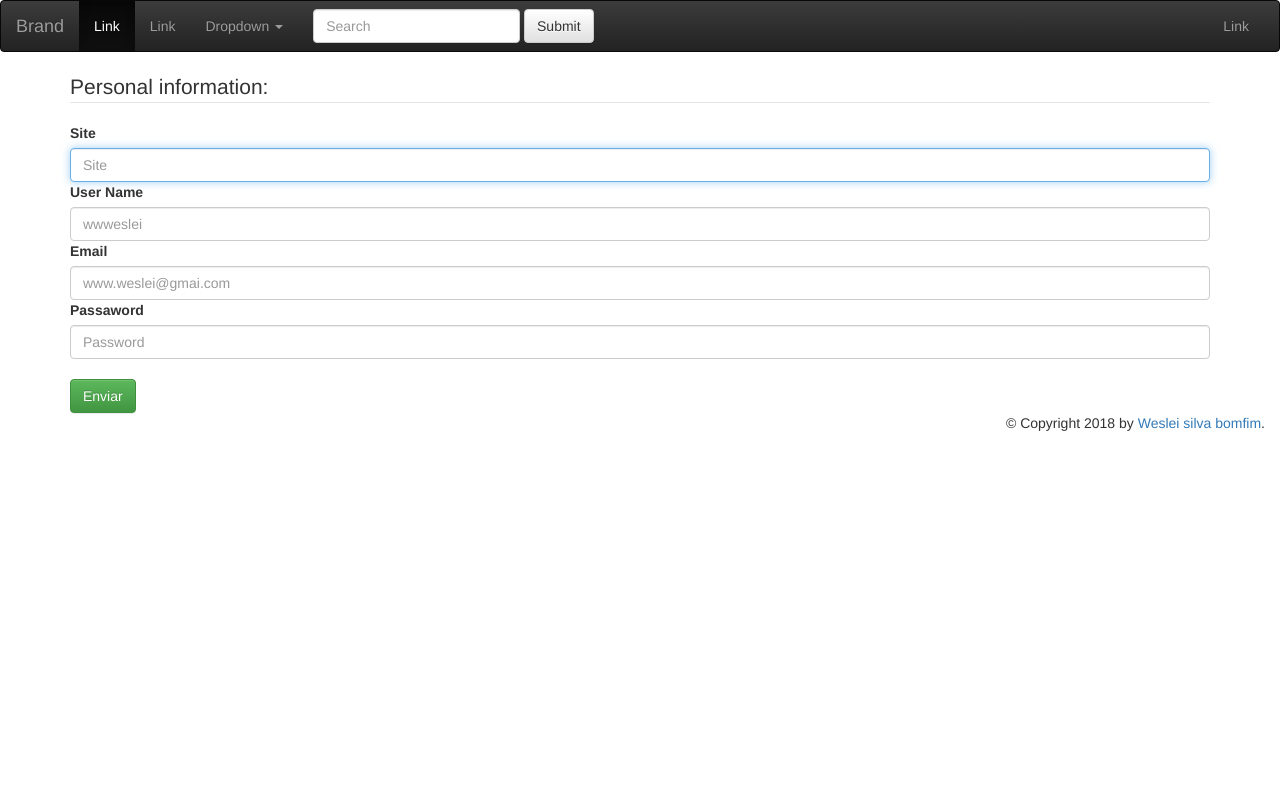
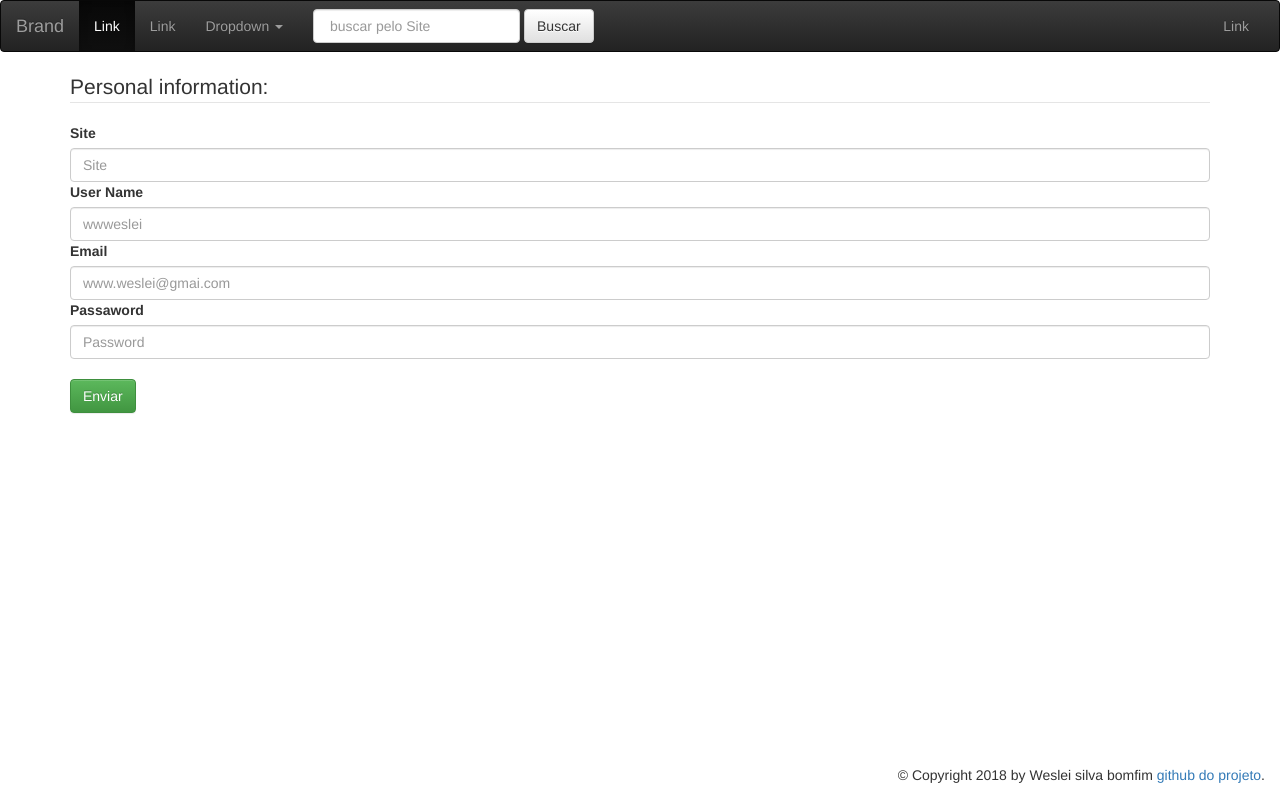
Before and after one commit to wwweslei/FlaskProject, a Flask app: page / in a window 1280 px wide. Run offline with Flask 2, Linux system fonts and the light colour scheme; some libraries are stand-ins or nearby versions.

Commit message:
implementacão do form de buscas

```diff
--- a/myapp.py
+++ b/myapp.py
@@ -1,8 +1,8 @@
 from flask import Flask, render_template, flash
 from wtforms import StringField, PasswordField
 from wtforms.validators import DataRequired
+from flask_sqlalchemy import SQLAlchemy
 from flask_wtf import FlaskForm
-from flask_sqlalchemy import SQLAlchemy
 from datetime import datetime
 
 
@@ -10,18 +10,14 @@ app = Flask("FlaskProject")
 app.config['SQLALCHEMY_TRACK_MODIFICATIONS'] = False
 app.config['SECRET_KEY'] = 'ImU4MjczZmFhMzkZWUzMT'
 app.config['SQLALCHEMY_DATABASE_URI'] = 'sqlite:///storage.db'
+db = SQLAlchemy(app)
 app.debug = True
-db = SQLAlchemy(app)
-
-
-@app.route("/index")
-def index():
-    return render_template("index.html")
 
 
 @app.route('/', methods=('GET', 'POST'))
 def password_form():
     form = FormPassword()
+    formSearch = FormSearch()
     model = db_sites
     if form.validate_on_submit():
         db.session.add(model(form.site.data, form.username.data,
@@ -31,7 +27,18 @@ def password_form():
             flash("Seus dados foram salvos")
         except:
             flash("Site já registrado")
-    return render_template('form.html', form=form)
+    elif formSearch.validate_on_submit():
+        _requests = formSearch.siteSearch.data
+        search_model = model.query.filter_by(db_site=_requests).first()
+        print(search_model.db_site, search_model.db_password)
+        return render_template('index.html', form=form, formSearch=formSearch,
+                               resp=search_model)
+
+    return render_template('form.html', form=form, formSearch=formSearch)
+
+
+class FormSearch(FlaskForm):
+    siteSearch = StringField('Site', validators=[DataRequired()])
 
 
 class FormPassword(FlaskForm):
@@ -65,6 +72,11 @@ class db_sites(db.Model):
     def __repr__(self):
         return '<DB Site %r>' % self.site
 
+    def __getitem__(self, position):
+        self.lista = [self.db_site, self.db_username, self.db_email,
+                      self.db_password, self.db_date]
+        return self.lista[position]
+
 
 if __name__ == '__main__':
     app.run(port=8000, host="0.0.0.0")
--- a/static/css/style.css
+++ b/static/css/style.css
@@ -1,4 +1,6 @@
-#footer{
-    text-align: right;
-    margin-right: 30px;
+#footer {
+    position: absolute;
+    bottom: 0;
+    right: 0;
+    padding: 15px 15px 15px 15px;
 }
--- a/templates/base.html
+++ b/templates/base.html
@@ -5,7 +5,7 @@
     {% block head %}
     <title>{% block title %}Flask!{% endblock title %} </title>
     <meta charset="UTF-8">
-    <!--<link href="static/css/style.css" rel="stylesheet">-->
+    <link href="static/css/style.css" rel="stylesheet">
     <meta name="viewport" content="width=device-width, initial-scale=1">
     <link rel="stylesheet" href="//maxcdn.bootstrapcdn.com/bootstrap/3.3.7/css/bootstrap.min.css">
     <link rel="stylesheet" href="//maxcdn.bootstrapcdn.com/bootstrap/3.3.7/css/bootstrap-theme.min.css"> {% endblock head %}
@@ -42,11 +42,12 @@
                         </ul>
                     </li>
                 </ul>
-                <form class="navbar-form navbar-left" role="search">
+                <form class="navbar-form navbar-left" role="search" method="post">
+                    {{ formSearch.csrf_token }}
                     <div class="form-group">
-                        <input class="form-control" placeholder="Search" type="text">
+                        {{formSearch.siteSearch( placeholder=" buscar pelo Site", class="form-control")}}
                     </div>
-                    <button type="submit" class="btn btn-default">Submit</button>
+                    <button type="submit" class="btn btn-default">Buscar</button>
                 </form>
                 <ul class="nav navbar-nav navbar-right">
                     <li><a href="#">Link</a></li>
@@ -55,9 +56,16 @@
         </div>
     </nav>
     {% endblock nav %}
-    <div id="content">{% block content %}{% endblock content %}</div>
-  <div id="footer" style="text-align: right; margin-right: 15px;">
-        {% block footer %} &copy; Copyright 2018 by <a href="https://github.com/wwweslei/FlaskProject">Weslei silva bomfim</a>. {% endblock footer %}
+
+    <div id="content">
+        {% block content %}
+        {% endblock content %}
+    </div>
+
+    <div id="footer" >
+        {% block footer %} &copy; Copyright 2018 by Weslei silva bomfim
+        <a href="https://github.com/wwweslei/FlaskProject">github do projeto</a>.
+        {% endblock footer %}
     </div>
 </body>
 
--- a/templates/form.html
+++ b/templates/form.html
@@ -7,7 +7,7 @@
             {{form.csrf_token}}
                 <legend>Personal information:</legend>
                 {{form.site.label}}
-                {{form.site(autofocus="True", placeholder="Site", class="form-control")}}
+                {{form.site(placeholder="Site", class="form-control")}}
                 {% if form.errors.site %}
                     {% for erro in form.errors.site %}
                         <span class="label label-warning"> {{erro}}</span><br>
@@ -37,5 +37,5 @@
                     {% endif %}
                 {% endfor %}
         </form>
-    </div>
+
 {% endblock %}
```
Also changed, not shown: db.py (added, +12 -0 lines), templates/index.html (+8 -3 lines).
